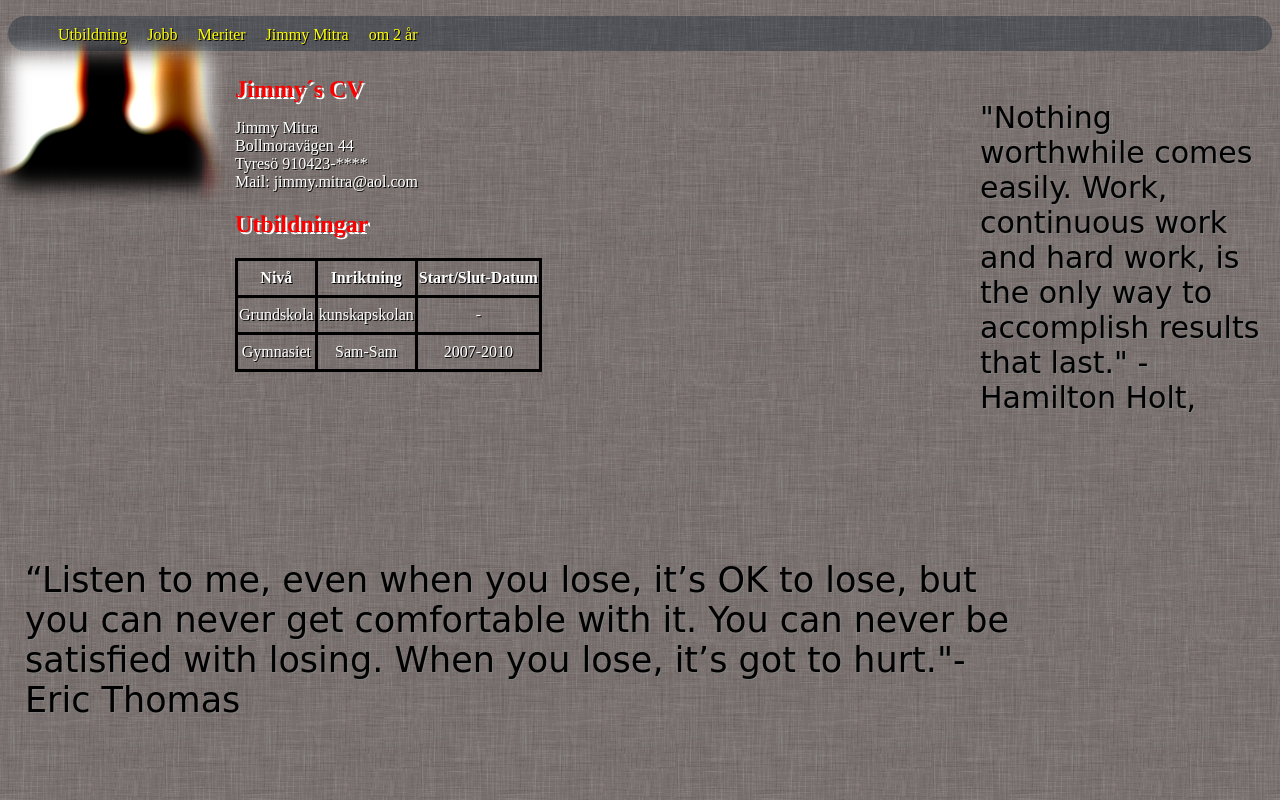
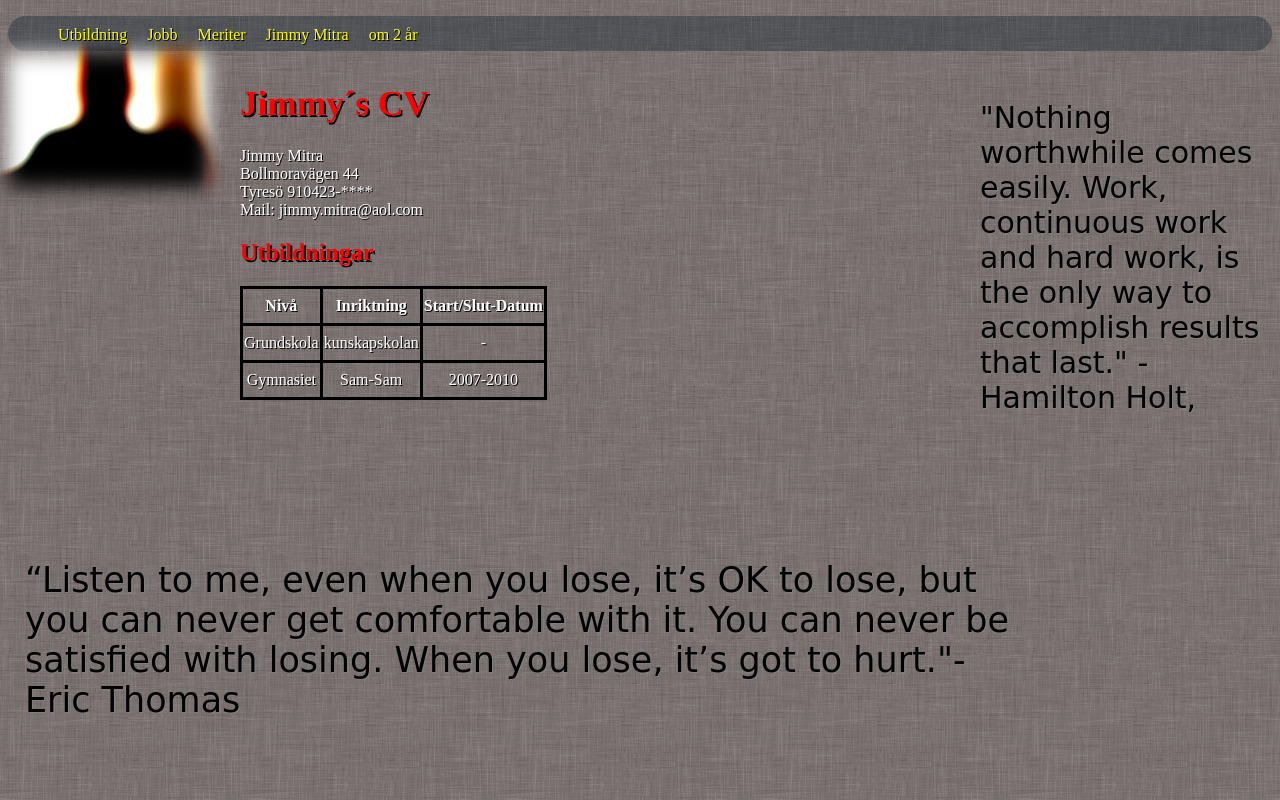
Before and after one commit to Jimmy0423/Cv, a plain HTML site: page index.html in a window 1280 px wide. Drawn offline with Linux system fonts and the light colour scheme.

Commit message:
Ändrat struktur på koden

```diff
--- a/first.css
+++ b/first.css
@@ -2,35 +2,33 @@
 
 			.main{
 				position: absolute;
-				left: 235px;
+				left: 240px;
 				top:10px;
 				width: 500px;
 				height: 340px;
 				margin-top: 50px;
 				overflow: scroll;
+			}
 
-			}
 
 			#id {
 				width: 100%
 			}
 
 
-
 			div.profil-bild{
            		width: 25px;
            		-webkit-filter: blur(10px) contrast(5.1);
            		transition: all 2s ease-in-out;
+           	}
 
 
-           }
            	.profil-bild:hover{
            		transform:rotate(0deg) ;
            		-webkit-filter:blur(0px) contrast(1);
-           	-webkit-transition : -webkit-filter 1000ms linear
+           		-webkit-transition : -webkit-filter 1000ms linear;
+           	}
 
-
-           }
 
    			.citat1 p{
            		position: absolute;
@@ -42,6 +40,8 @@
            		text-shadow:1px 1px grey;
            		width: 300px;
            	}
+
+
            .citat2 p{
            		position: absolute;
            		left: 25px;
@@ -54,66 +54,70 @@
            		text-shadow:1px 1px grey;
            	}
 
-
-
            	ul.navi{
            		list-style-type: none;
            		min-width: 700px;
 				}
 
+
 			.navi li {
 				float: left;
 				margin: 10px;
+			}
 
-				}
 
 			.navi li a{
 				text-decoration: none;
 				color: yellow;
 			}
 
-           .navi li:hover
-           {
+
+           .navi li:hover {
            		background-color: #B13FB4;
            		font-color:#EAAD00;
 			}
 
-           .board
-           {
+
+           .board{
            		background-image: url("grey.png");
            		height: 35px;
            		border-radius: 50px;
            		min-width:1000px;
            	}
 
-			body
-			{
+
+			body{
 			    background-image: url("brown.png");
     			background-repeat:;
     		}
 
-			table
-				{
+
+			table{
 				border-collapse: collapse;
 			}
 
-			table, td, th
-				{
+
+			table, td, th{
 				height: 2em;
     			border: 3px solid black;
     			text-align: center;
     			text-shadow: 1px 1px 0 black;
     			color:white;
 			}
+
+
 			h1,h2,h3,h4,h5,h6{
 				font-family: times,serif;
 				font-size: 150%;
 				color: red;
-					text-shadow: 2px 2px white;
-				}ª›				h1 {
+				text-shadow: 2px 2px black;
+			}
+
+
+			h1{
 				font-size: 220%
+			}
 
-				}
 
 			p{
 				color:white;
@@ -122,17 +126,16 @@
 				1px 1px black;
 			}
 
+
 			ul{
 				 color: white;
 				 text-shadow: 1px 1px black;
+			}
 
-				 }
+
 			.profil-bild{
 				position:relative;
-
-
 			}
-
 
 			.clear{
 				 clear:both;
```
Lines whose indentation alone changed are shown as unchanged.
